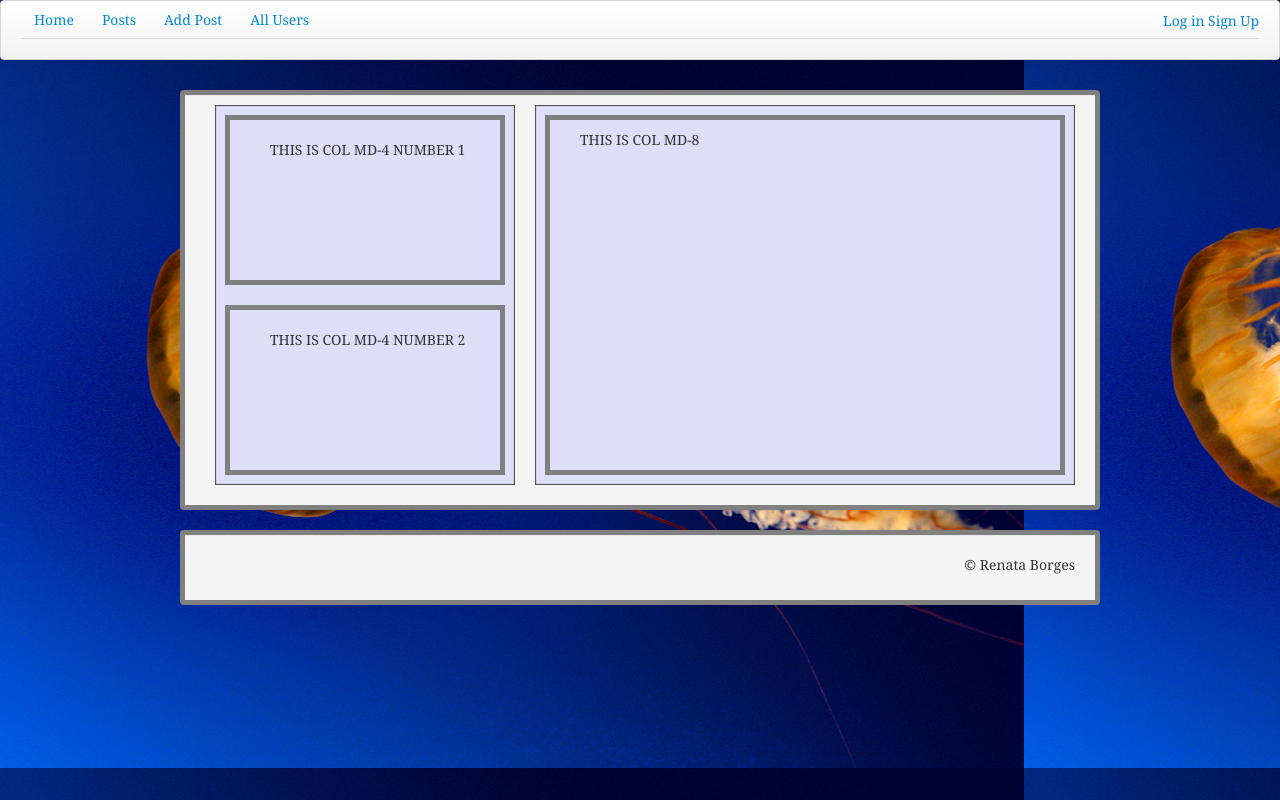
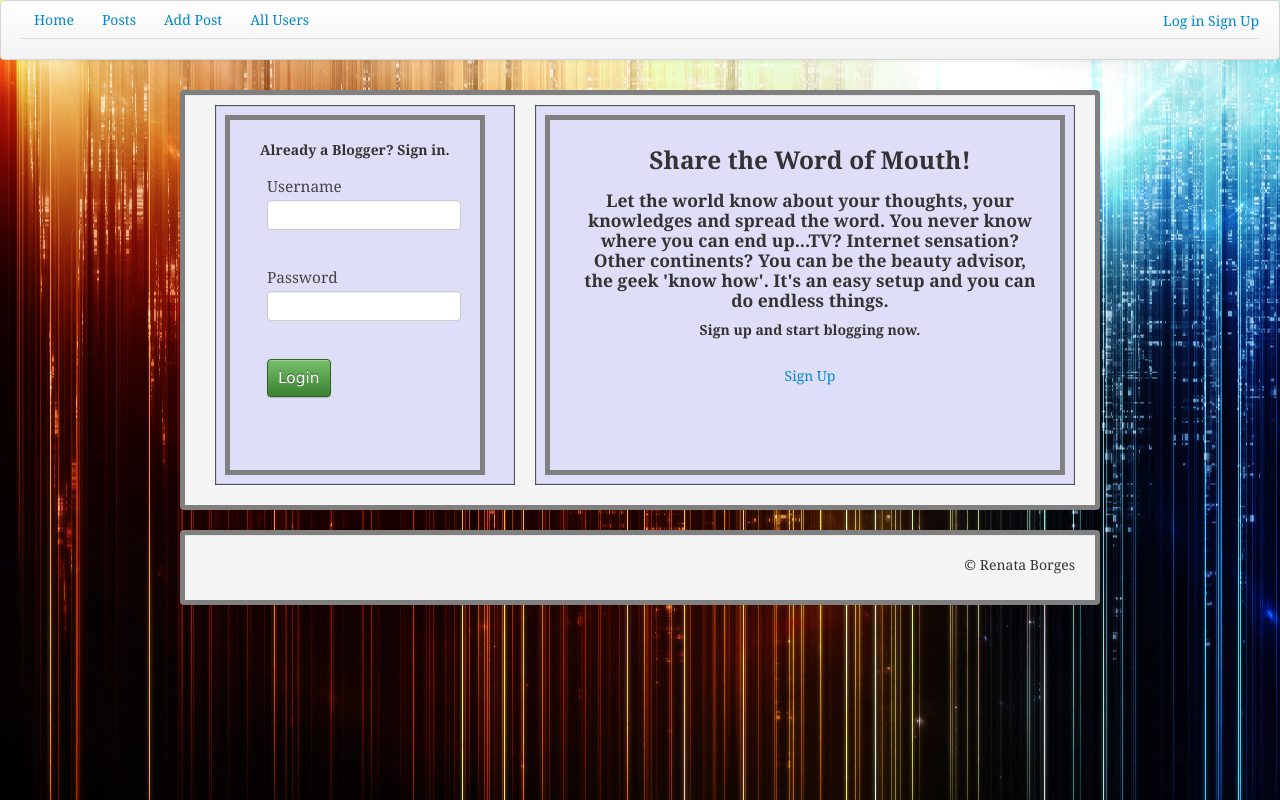
Before and after one commit to renaborges/IWA2Git, a CakePHP app: the page made by app/View/Users/home.ctp in a window 1280 px wide. Run offline with PHP 8.4 and a stand-in for CakePHP, Linux system fonts and the light colour scheme; the template is opened without the code that fills it, so the values that code supplies are empty; form fields are guessed from the names that the template uses; some libraries are stand-ins or nearby versions.

Commit message:
home page

```diff
--- a/app/Controller/UsersController.php
+++ b/app/Controller/UsersController.php
@@ -5,7 +5,7 @@ class UsersController extends AppController {
     parent::beforeFilter();
     // Allow users to register and logout. If 'add and logout' is not passed no one can visit the website. You could also pass 'index & edit' for example
 	//Auth is a big class that has a component called allow()
-    $this->Auth->allow('add', 'logout');
+    $this->Auth->allow('add', 'logout', 'home');
 	}
 
 	/**Uses the configured Authorization adapters to check whether
--- a/app/View/Layouts/default.ctp
+++ b/app/View/Layouts/default.ctp
@@ -52,7 +52,7 @@
 	<!-- Start of Container -->
     <div class="container">
 
-		<div class="well well-md rsvp_container">
+		<div class="well well-md my_container">
 
 			<?php echo $this->Session->flash(); ?>
 
--- a/app/View/Posts/view.ctp
+++ b/app/View/Posts/view.ctp
@@ -1,5 +1,5 @@
 
-<h1><?php echo h($post['Post']['title']); ?></h1>
+<h3><?php echo h($post['Post']['title']); ?></h3>
 
 <p><small>Created: <?php echo $post['Post']['created']; ?></small></p>
 
--- a/app/View/Users/home.ctp
+++ b/app/View/Users/home.ctp
@@ -1,32 +1,50 @@
+
+
 <div class="row">
 
 <div class="span4">
-	<div class="home_content">
-		<div class="span6">
 
-		THIS IS COL MD-4 NUMBER 1
 
-		</div>
-		</div>
 
 	<div class="home_content2">
 		<div class="span6">
+		<?php echo $this->Session->flash('auth'); ?>
+		<?php echo $this->Form->create('User');?>
 
-		THIS IS COL MD-4 NUMBER 2
+		<h5><?php echo('Already a Blogger? Sign in.'); ?></h5>
 
-		</div>
-	</div>
-</div>
-<div class="span7">
-	<div class="home_content3">
-		<div class="span6">
+		<?php
+        echo $this->Form->input('username', array('class'=>'txtArea'));
+        echo $this->Form->input('password', array('class'=>'txtArea'));
 
-		THIS IS COL MD-8
+		?>
+
+		<?php echo $this->Form->end(__('Login'));?>
+
 
 		</div>
 	</div>
 </div>
 
 
+<div class="span7">
+	<div class="home_content3">
+		<div class="span6">
+	<h3>Share the Word of Mouth!</h3>
+	<h4>Let the world know about your thoughts, your knowledges and spread the word. You never know
+	where you can end up...TV? Internet sensation? Other continents? You can be the beauty advisor,
+	the geek 'know how'. It's an easy setup and you can do endless things.</h4>
+	<h5>
+        <?php echo __('Sign up and start blogging now.'); ?>
+		</h5>
+		<fieldset>
+
+		<?php echo $this->Html->link(' Sign Up', array('controller' => 'users', 'action' => 'add'));?>
+
+		</fieldset>
+		</div>
+	</div>
+</div>
+
 
 </div>
--- a/app/View/Users/view.ctp
+++ b/app/View/Users/view.ctp
@@ -1,7 +1,7 @@
 <!-- File: /app/View/Users/view.ctp -->
 
 
-<div class="well well-md rsvp_view">
+<div class="well well-md my_view">
 
 <fieldset>
  <legend><?php echo __('User Profile: '); ?></legend>
--- a/app/webroot/css/cake.generic.css
+++ b/app/webroot/css/cake.generic.css
@@ -266,7 +266,7 @@ form {
 	clear: both;
 	margin-right: 20px;
 	padding: 0;
-	width: 95%;
+	width: 85%;
 }
 fieldset {
 	border: none;
@@ -274,9 +274,10 @@ fieldset {
 	padding: 16px 10px;
 }
 fieldset legend {
-	color: #5DBBBB;
-	font-size: 160%;
+	color: #005684;
+	font-size: 90%;
 	font-weight: bold;
+
 }
 fieldset fieldset {
 	margin-top: 0;
--- a/app/webroot/css/mystyle.css
+++ b/app/webroot/css/mystyle.css
@@ -2,15 +2,15 @@
 
 body{
 
-background-image:url(../img/jf.jpg);
+background-image:url(../img/bckg.jpg);
 font-family: Georgia;
 
 }
 
 
-.rsvp_view{
-min-height: 380px;
-max-height: 380px;
+.my_view{
+min-height: 328px;
+max-height: 328px;
 width: 280px;
 padding:20px;
 border:5px solid gray;
@@ -28,7 +28,7 @@ padding-top: 10px;
 }
 
 
-.rsvp_container{
+.my_container{
 min-height: 380px;
 max-height: 380px;
 
@@ -43,9 +43,7 @@ padding-left: 30px;
  }
 
 
- .section{
-	text-align:center;
-}
+
 
 .footer {
 min-height: 25px;
@@ -57,26 +55,21 @@ text-align: right;
    }
 
 
-.home_content {
-min-height: 120px;
-max-height: 120px;
+.home_content2 {
+min-height: 330px;
+max-height: 330px;
 width: 230px;
-padding:20px;
+padding:10px;
 border:5px solid gray;
 margin:10px;
+margin-right:10px;
 float: left;
-
+text-align: left;
 }
 
 
-.home_content2 {
-min-height: 120px;
-max-height: 120px;
-width: 230px;
-padding:20px;
-border:5px solid gray;
-margin:10px;
-float: left;
+
+.txtArea { width:180px; height:180px;
 
 }
 
@@ -88,132 +81,11 @@ padding:10px;
 border:5px solid gray;
 margin:10px;
 float: right;
-
+text-align: center;
 }
 
 
-
-
-
-
-
-
-
-p{
-	font-size: 1em;
-	text-align:justify;
-}
-
-.section{
-	text-align:center;
-}
-
-#menu li {
-	display:inline-block;
-	margin: 10px;
-	color: #000;
-	background:#fff;
-	background: rgba(255,255,255, 0.5);
-	-webkit-border-radius: 10px;
-            border-radius: 10px;
-}
-
-#googleMap {
-	width: 400px;
-	height: 380px;
-}
-
-#description {
-text-align: left;
-}
-
-#menu li a{
-	text-decoration:none;
-	color: #000;
-}
-
-#menu li:hover{
-	background: rgba(255,255,255, 0.8);
-}
-
-#menu li a,
-#menu li.active a{
-	padding: 9px 18px;
-	display:block;
-}
-
-#menu{
-	position:fixed;
-	top:0;
-	left:10;
-	height: 40px;
-	z-index: 70;
-	width: 100%;
-	padding: 0;
-	margin:0;
-}
-#section0 img,
-#section1 img{
-	margin: 20px 0 0 0;
-}
-#section2 img{
-	margin: 20px 0 0 52px;
-}
-
-.intro p{
-	width: 50%;
-	margin: 0 auto;
-	font-size: 1.25em;
-}
-
-
-.background {
-	background-color:rgb(163, 159, 247);
-
-}
-
-.invite {
-	height:445px;
-	width:500px;
-}
-
-.invite2 {
-	height:445px;
-	width:600px;
-}
-.photos {
-	height:270px;
-	width:325px;
-}
-
-h1, h2, h3{
-	text-align:center;
-	font-family: Georgia;
-
-}
-
-h2{
-	font-size:30px;
-}
-
-h3{
-	font-size:20px;
-}
-
-
-.rsvp_ww{
- min-height: 425px;
- max-height: 425px;
- }
-
-
-
-
-
-
-
-
-    .row > div {
+.row > div {
         background-color: #dedef8;
         box-shadow: inset 1px -1px 1px #444, inset -1px 1px 1px #444;
-    }
+}
```
Also changed, not shown: app/webroot/img/bckg.jpg (added), app/webroot/img/button.JPG (added).
